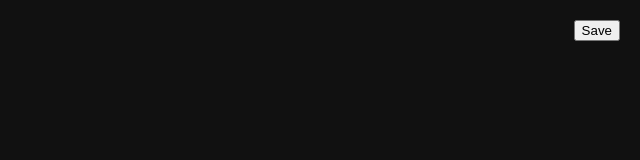
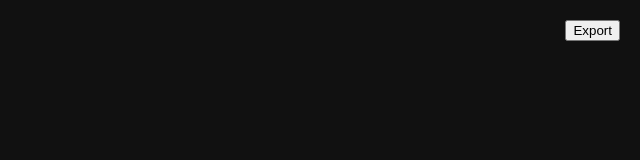
Before and after one commit to antiharmonic/blankslate, a plain HTML site: page index.html in a window 1280 px wide. Shown: the full height of the page, 640-1280 px from the left. Drawn offline with nearby package versions, Linux system fonts and the light colour scheme.

Commit message:
renamed save button to export

```diff
--- a/index.html
+++ b/index.html
@@ -47,7 +47,7 @@ right: 20px;
 <textarea id="blankslate" autofocus spellcheck="false">
 
 </textarea>
-<button class="controls" id='save' onclick="saveTextAsFile(blankslate.value, 'blankslate.txt')">Save</button>
+<button class="controls" id='save' onclick="saveTextAsFile(blankslate.value, 'blankslate.txt')">Export</button>
 <script language="javascript" src="https://code.jquery.com/jquery-3.6.0.min.js"></script>
 <script language="javascript">
 
```
